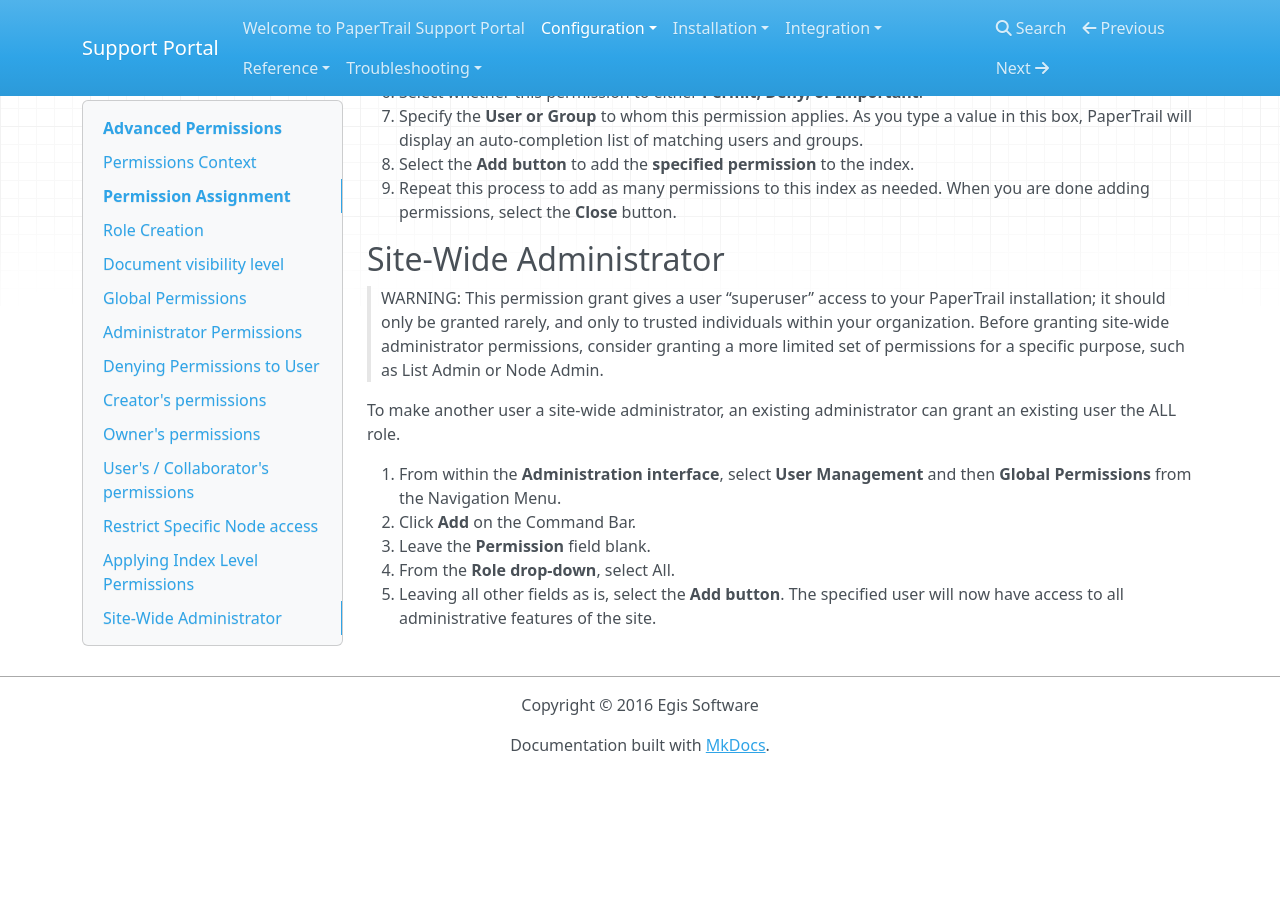
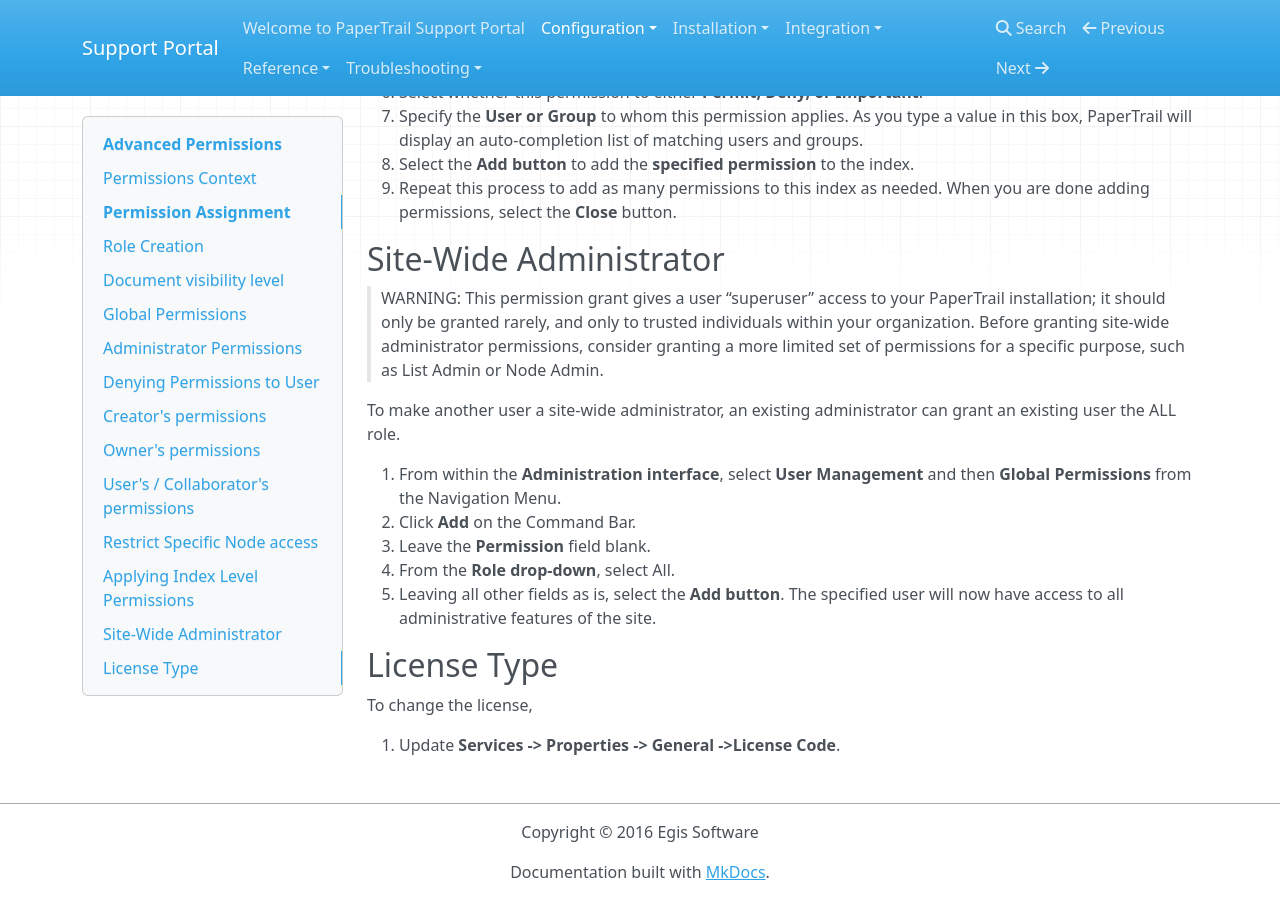
Before and after one commit to ryanegis/support-portal, an MkDocs documentation site: the page built from docs/Configuration/Advanced Permissions.md, in a window 1280 px wide and 900 px high, scrolled down 2814 px. Built offline with MkDocs 1.6.1, drawn with Linux system fonts in a browser that asks for light colours; nearby versions of some CDN libraries; old or Windows-style settings are respelled for this version of MkDocs; before the commit the page ends 3587 px from its top, so only the background shows below that.

Commit message:
Added License Types

```diff
--- a/docs/Configuration/Advanced Permissions.md
+++ b/docs/Configuration/Advanced Permissions.md
@@ -126,3 +126,9 @@ To make another user a site-wide administrator, an existing administrator can gr
 3.  Leave the **Permission** field blank.
 4.  From the **Role drop-down**, select All.
 5.  Leaving all other fields as is, select the **Add button**. The specified user will now have access to all administrative features of the site.
+
+## License Type
+
+To change the license,
+
+1.  Update **Services -> Properties -> General ->License Code**.
```
